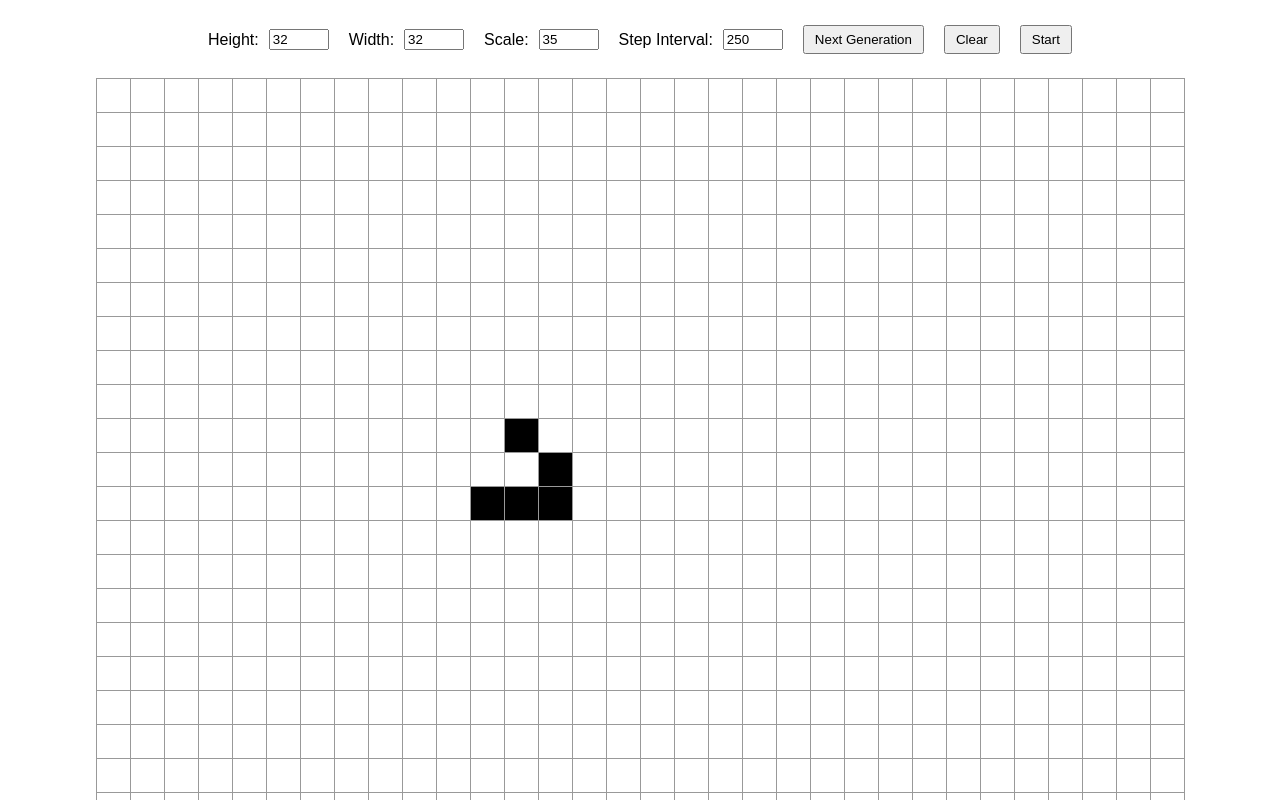
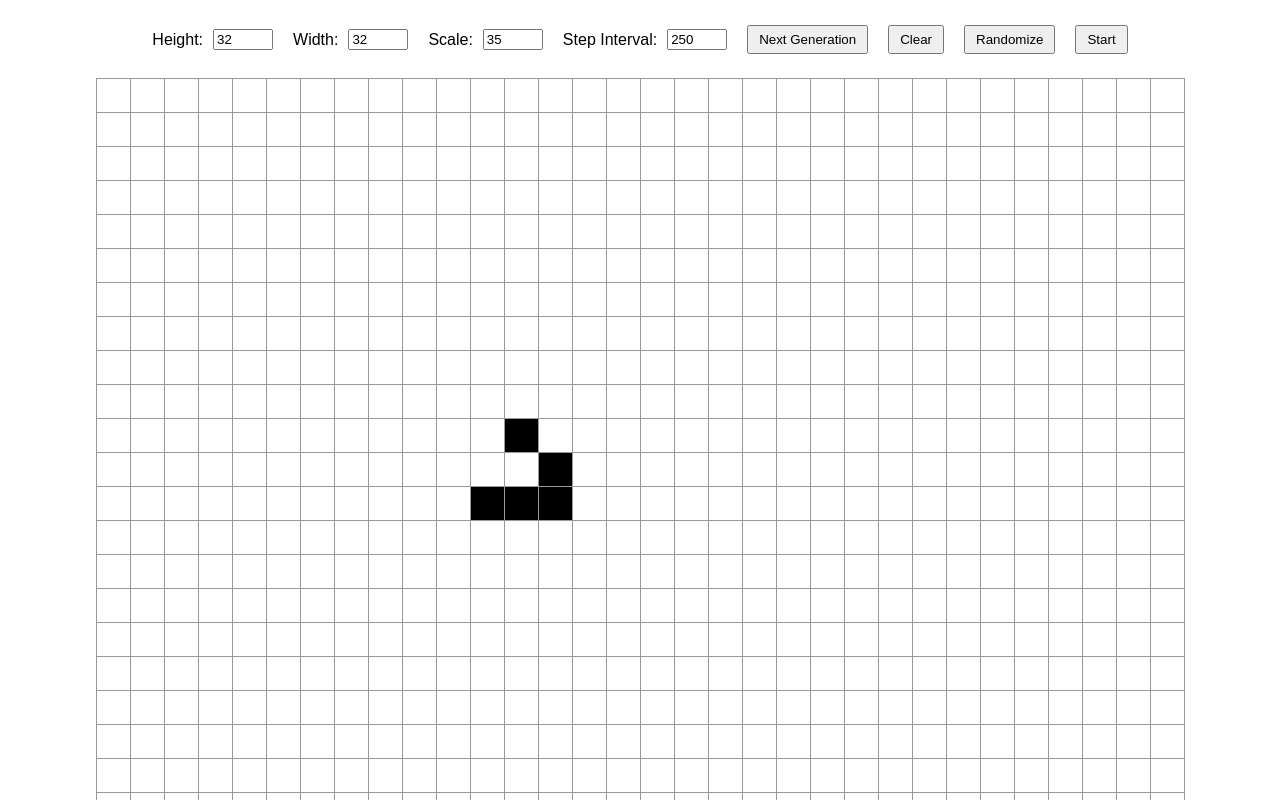
Before and after one commit to antr0n/antr0n.github.io, a React (Vite) app: page / in a window 1280 px wide. Shown: the top 800 px of the page. Built offline with nearby package versions, Linux system fonts and the light colour scheme.

Commit message:
feat: randomize button

```diff
--- a/src/App.tsx
+++ b/src/App.tsx
@@ -157,6 +157,20 @@ export default function Game() {
     setGrid(deadGrid);
   };
 
+  const randomizeGrid = () => {
+    setGrid(currentGrid => {
+      const randomGrid = currentGrid.map(row => row.map(cell => ({ ...cell })));
+      for (let x = 0; x < gridWidth; x++) {
+        for (let y = 0; y < gridHeight; y++) {
+          if (!randomGrid[x][y].isAlive) {
+            if (Math.random() > 0.5) randomGrid[x][y].isAlive = true
+          }
+        }
+      }
+      return randomGrid;
+    });
+  };
+
   return (
     <div className="game">
       <div className="game-controls">
@@ -206,6 +220,9 @@ export default function Game() {
         <button onClick={clearGrid}>
           Clear
         </button>
+        <button onClick={randomizeGrid}>
+          Randomize
+        </button>
         <button onClick={() => setIsRunning(!isRunning)}>
           {isRunning ? 'Stop' : 'Start'}
         </button>
```
